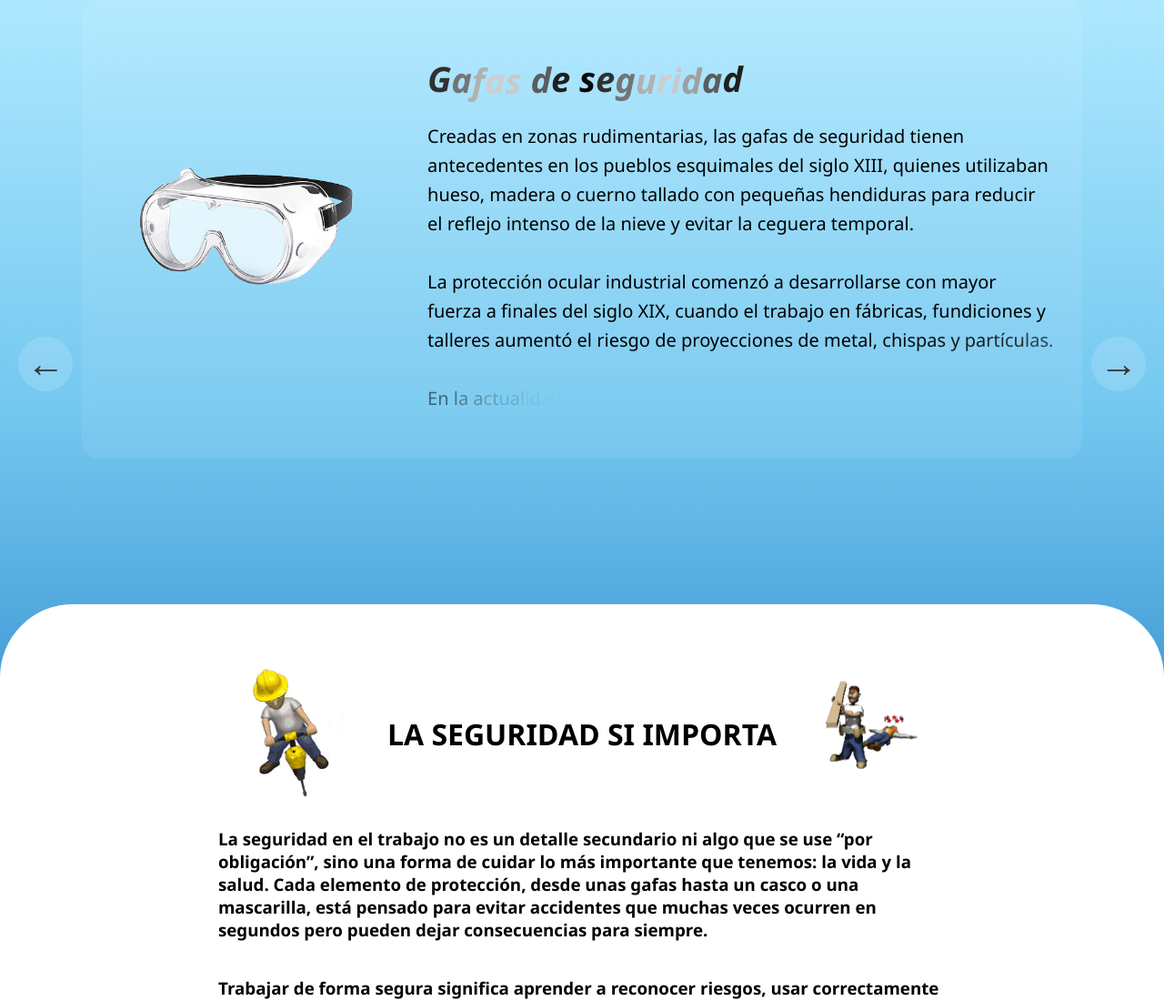
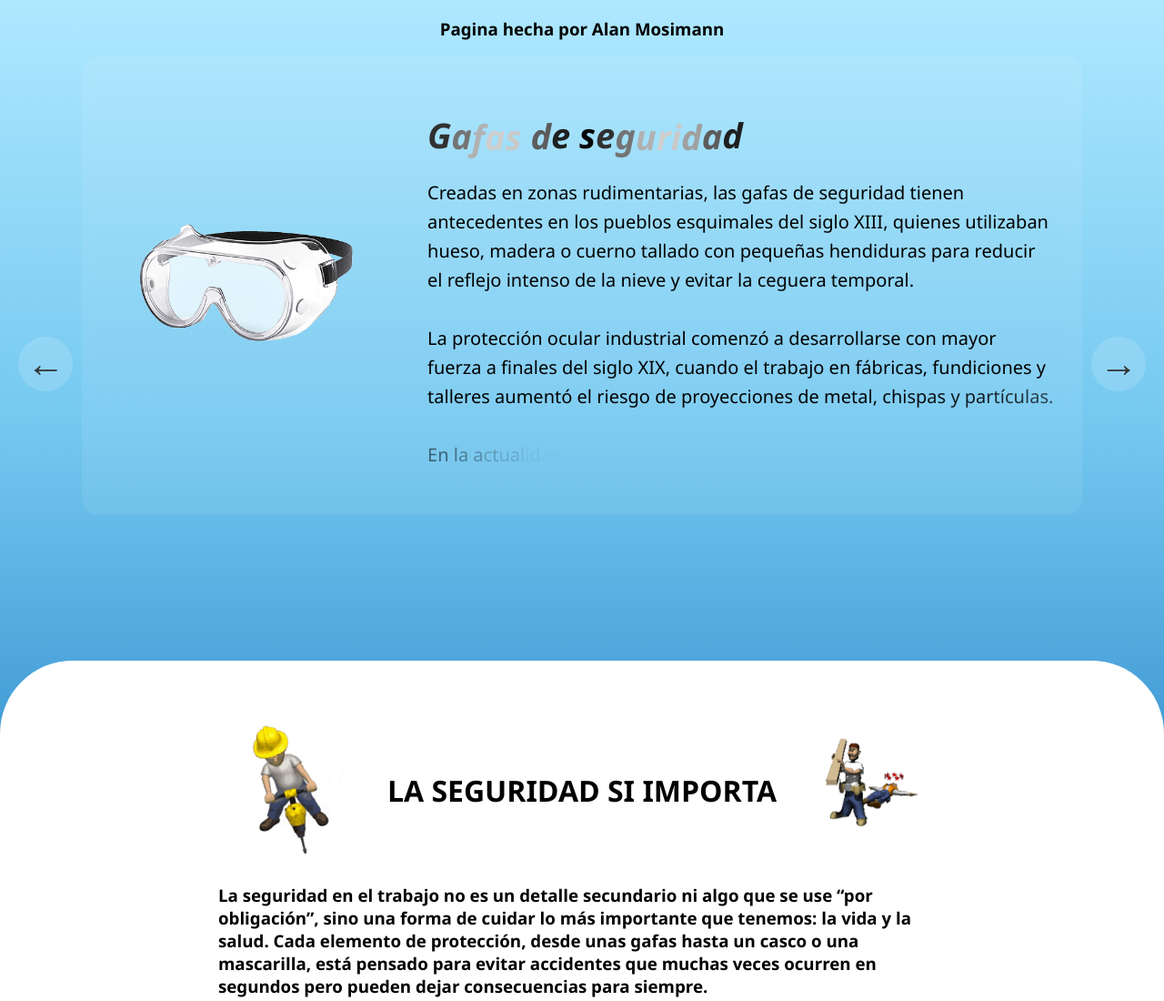
Before and after one commit to Alinx3/Folleto, a plain HTML site: page index.html in a window 1280 px wide. Shown: the top 1100 px of the page at 91% size. Drawn offline with Linux system fonts and the light colour scheme.

Commit message:
Update index.html

```diff
--- a/index.html
+++ b/index.html
@@ -337,6 +337,10 @@ p {
 
 <body>
 
+<h3>
+    Pagina hecha por Alan Mosimann
+</h3>
+
 <button class="flecha flecha-izq" onclick="anterior()">←</button>
 <button class="flecha flecha-der" onclick="siguiente()">→</button>
 
```
